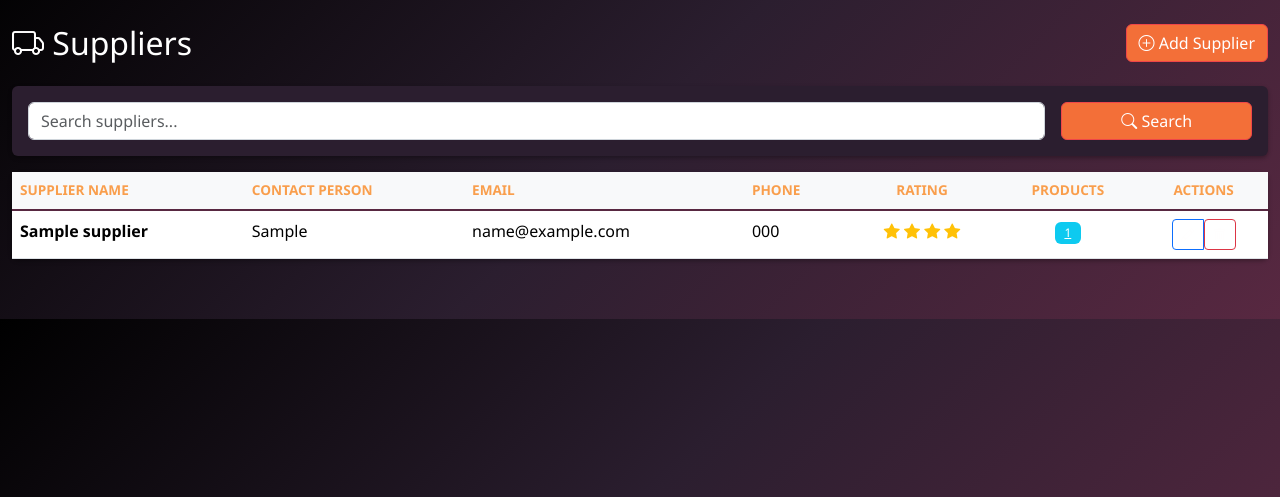
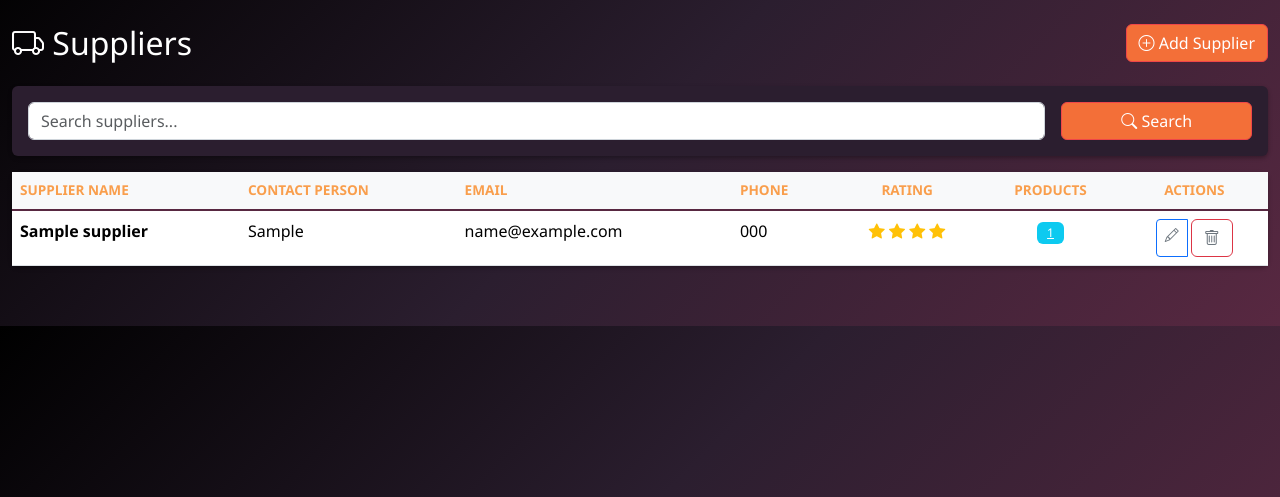
Before and after one commit to Innie12/Inventory_Management_System, a Flask app: page /suppliers in a window 1280 px wide. Shown: the part 62-559 px from the top of the page. Run offline with Flask 3, Linux system fonts and the light colour scheme; a user stored in the database is signed in; tables that the repository leaves empty hold one stand-in row (values such as "Sample post").

Commit message:
first commit

```diff
--- a/templates/dashboard.html
+++ b/templates/dashboard.html
@@ -72,7 +72,7 @@
   <div class="col-md-8">
     <div class="card" style="background:#2B1E2F; border:none; color:#fff;">
       <div class="card-header" style="background:#582841; color:#ffffff;">
-        <i class="bi bi-graph-up"></i> Stock Movement (Last 6 Months)
+        <i class="bi bi-graph-up"></i> Stock Movement (Months)
       </div>
       <div class="card-body">
         <div style="height:300px"><canvas id="stockChart"></canvas></div>
@@ -173,4 +173,4 @@ document.addEventListener('DOMContentLoaded', () => {
   initCategoryChart(chartData);
 });
 </script>
-{% endblock %}yyy
+{% endblock %}
--- a/templates/suppliers.html
+++ b/templates/suppliers.html
@@ -1,5 +1,4 @@
-{% extends "base.html" %} {%
-block content %}
+{% extends "base.html" %} {% block content %}
 <div class="row mb-3">
   <div class="col-md-6">
     <h2><i class="bi bi-truck"></i> Suppliers</h2>
@@ -70,26 +69,26 @@ block content %}
             </a>
           </td>
           <td class="text-center">
-            <div class="btn-group btn-group-sm">
+            <div class="btn-group btn-group-sm supplier-actions" style="gap: 3px;">
               <a
                 href="{{ url_for('supplier_edit', sid=supplier.id) }}"
                 class="btn btn-outline-primary"
                 title="Edit"
               >
-                <i class="bi bi-pencil"></i>
+                <i class="bi bi-pencil text-secondary"></i>
               </a>
+
               <form
                 method="POST"
                 action="{{ url_for('supplier_delete', sid=supplier.id) }}"
-                style="display: inline"
                 onsubmit="return confirm('Delete this supplier?');"
               >
                 <button
                   type="submit"
-                  class="btn btn-outline-danger btn-sm"
+                  class="btn btn-outline-danger"
                   title="Delete"
                 >
-                  <i class="bi bi-trash"></i>
+                  <i class="bi bi-trash text-secondary"></i>
                 </button>
               </form>
             </div>
```
Also changed, not shown: 2 other files.
